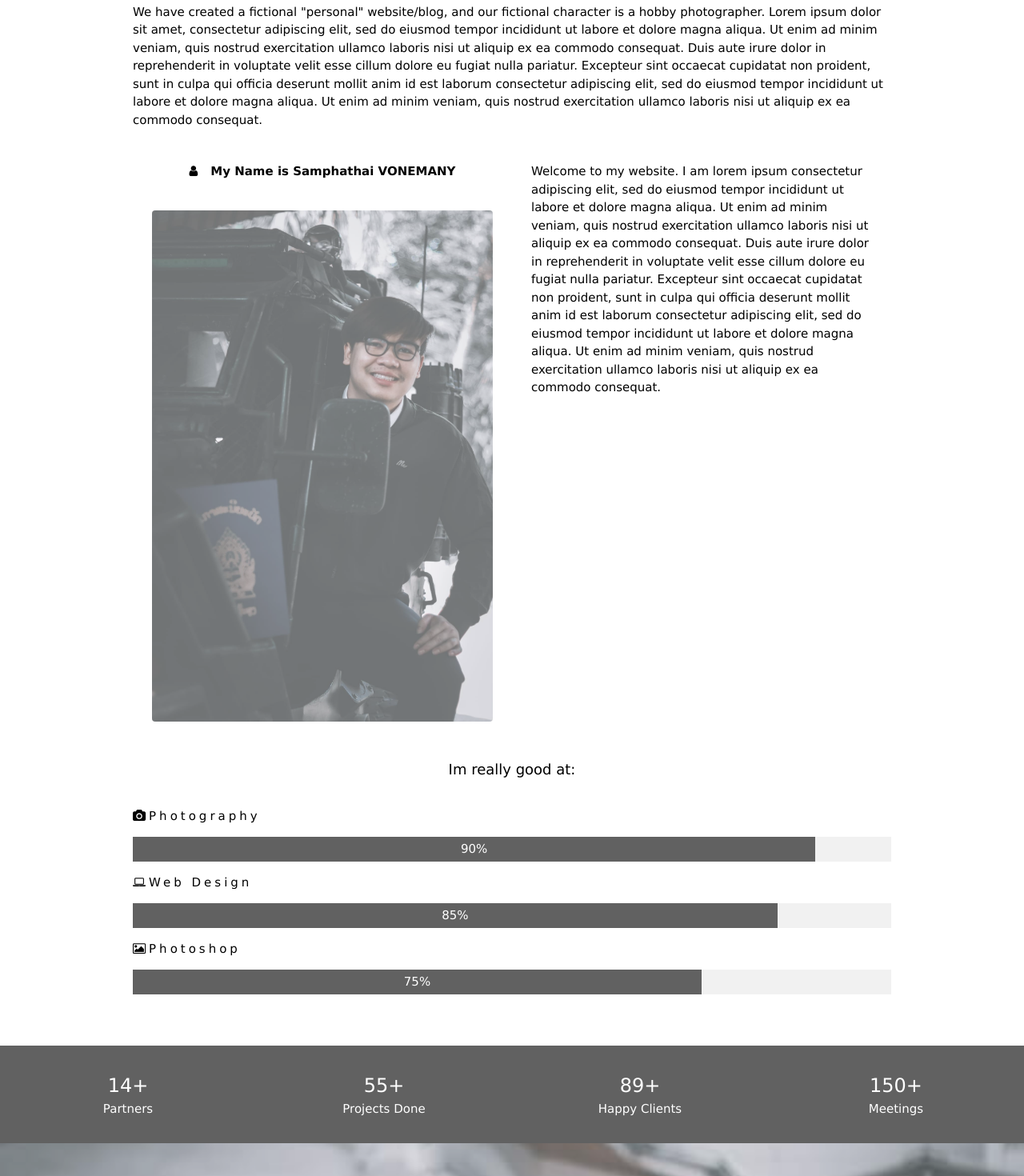
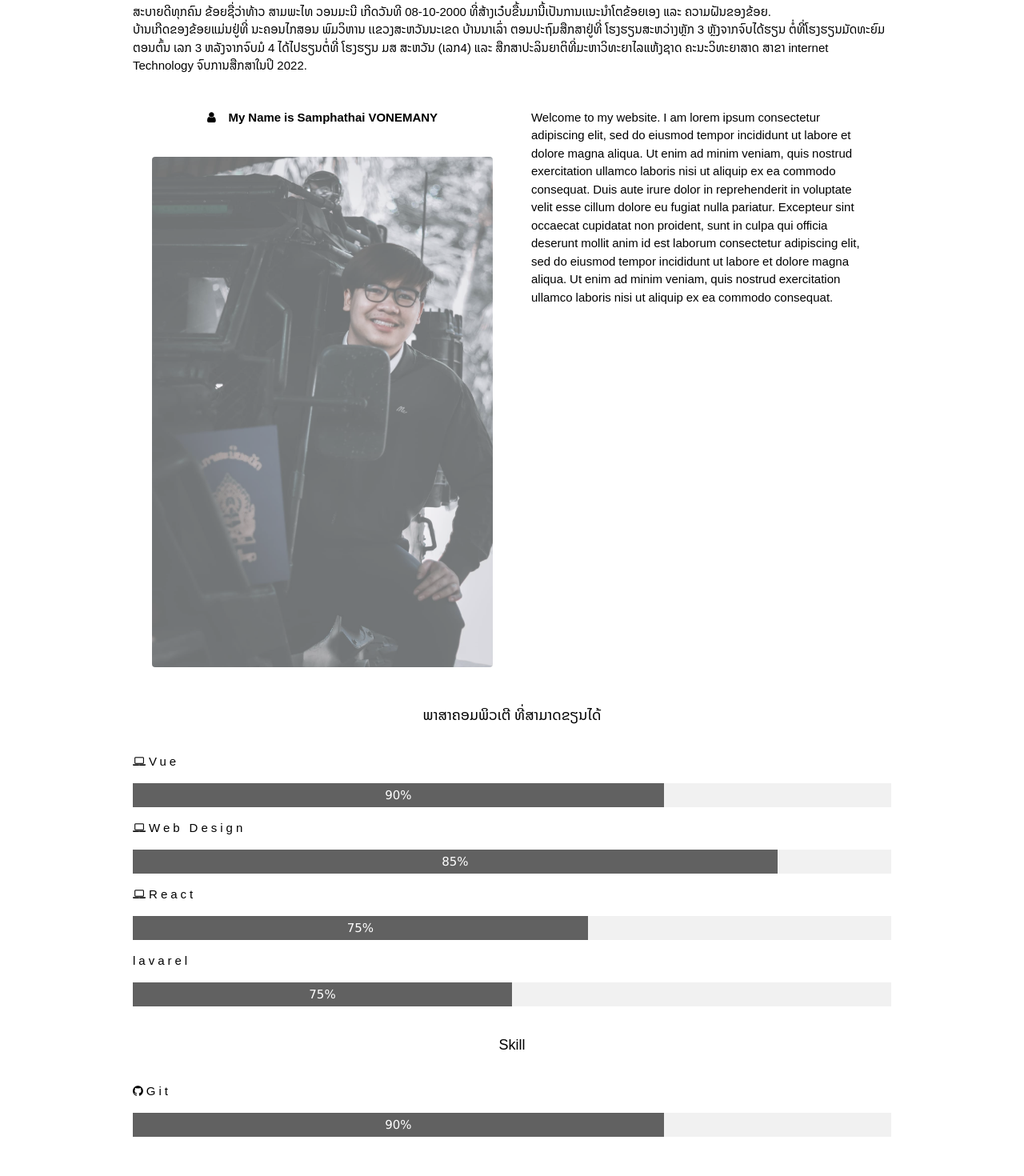
Before and after one commit to SamVon/Ctest, a React (Vite) app: page / in a window 1280 px wide. Shown: the part 559-2029 px from the top of the page at 80% size. Built offline with nearby package versions, Linux system fonts and the light colour scheme.

Commit message:
write context and icon

```diff
--- a/index.html
+++ b/index.html
@@ -1,16 +1,25 @@
-<!doctype html>
+<!DOCTYPE html>
 <html lang="en">
   <head>
     <meta charset="UTF-8" />
     <link rel="icon" type="image/svg+xml" href="/vite.svg" />
     <meta name="viewport" content="width=device-width, initial-scale=1.0" />
+    <title>Samphathai</title>
+    <link
+      rel="stylesheet"
+      href="https://cdnjs.cloudflare.com/ajax/libs/font-awesome/4.7.0/css/font-awesome.min.css"
+    />
 
-    <title>Samphathai</title>
-
-    <link rel="stylesheet" href="https://cdnjs.cloudflare.com/ajax/libs/font-awesome/4.7.0/css/font-awesome.min.css">
   </head>
   <body>
     <div id="root"></div>
     <script type="module" src="/src/main.jsx"></script>
   </body>
+
+
+  <script src="https://unpkg.com/react@18/umd/react.production.min.js"></script>
+  <script src="https://unpkg.com/react-dom@18/umd/react-dom.production.min.js"></script>
 </html>
+<style>
+  @import url('https://fonts.googleapis.com/css2?family=Noto+Sans+Lao:wght@500&display=swap');
+</style>
--- a/package.json
+++ b/package.json
@@ -10,6 +10,8 @@
     "preview": "vite preview"
   },
   "dependencies": {
+    "@fortawesome/fontawesome-svg-core": "^6.5.1",
+    "babel-plugin-macros": "^3.1.0",
     "react": "^18.2.0",
     "react-awesome-lightbox": "^1.8.1",
     "react-dom": "^18.2.0",
--- a/src/App.css
+++ b/src/App.css
@@ -1,3 +1,7 @@
+
+p{
+  font-family: 'Noto Sans Lao', sans-serif;
+}
 .bgimg-1, .bgimg-2, .bgimg-3 {
     background-attachment: fixed;
     background-position: center;
--- a/src/component/context.jsx
+++ b/src/component/context.jsx
@@ -1,14 +1,13 @@
 import React from 'react'
 import Logo from '../assets/profile.jpeg'
+
 
 function context() {
   return (
     <div className="w3-content w3-container w3-padding-64" id="about">
       <h3 className="w3-center">ABOUT ME</h3>
       <p className="w3-center"><em>I Like Programeing</em></p>
-      <p>We have created a fictional "personal" website/blog, and our fictional character is a hobby photographer. Lorem ipsum dolor sit amet, consectetur adipiscing elit, sed do eiusmod tempor incididunt ut labore et dolore magna aliqua. Ut enim ad minim veniam,
-        quis nostrud exercitation ullamco laboris nisi ut aliquip ex ea commodo consequat. Duis aute irure dolor in reprehenderit in voluptate velit esse cillum dolore eu fugiat nulla pariatur. Excepteur sint occaecat cupidatat non proident, sunt in culpa
-        qui officia deserunt mollit anim id est laborum consectetur adipiscing elit, sed do eiusmod tempor incididunt ut labore et dolore magna aliqua. Ut enim ad minim veniam, quis nostrud exercitation ullamco laboris nisi ut aliquip ex ea commodo consequat.</p>
+      <p>ສະບາຍດີທຸກຄົນ ຂ້ອຍຊື່ວ່າທ້າວ ສາມພະໄທ ວອນມະນີ ເກີດວັນທີ 08-10-2000 ທີ່ສ້າງເວ໋ບຂື້ນມານີ້ເປັນການເເນະນຳໂຕຂ້ອຍເອງ ແລະ ຄວາມຝັນຂອງຂ້ອຍ. <br /> ບ້ານເກີດຂອງຂ້ອຍແມ່ນຢູ່ທີ່ ນະຄອນໄກສອນ ພົມວິຫານ ເເຂວງສະຫວັນນະເຂດ ບ້ານນາເລົ່າ ຕອນປະຖົມສືກສາຢູ່ທີ່ ໂຮງຮຽນສະຫວ່າງຫຼັກ 3 ຫຼັງຈາກຈົບໄດ້ຮຽນ ຕໍ່ທີ່ໂຮງຮຽນມັດທະຍົມຕອນຕົ້ນ ເລກ 3 ຫລັງຈາກຈົບມໍ 4 ໄດ້ໄປຮຽນຕໍ່ທີ່ ໂຮງຮຽນ ມສ ສະຫວັນ (ເລກ4) ແລະ ສືກສາປະລິນຍາຕິທີ່ມະຫາວິທະຍາໄລແຫ້ງຊາດ ຄະນະວິທະຍາສາດ ສາຂາ internet Technology ຈົບການສືກສາໃນປິ 2022.<br /></p>
       <div className="w3-row">
         <div className="w3-col m6 w3-center w3-padding-large">
           <p><b><i className="fa fa-user w3-margin-right"></i>My Name is Samphathai VONEMANY</b></p><br />
@@ -22,18 +21,27 @@ function context() {
         </div>
       </div>
 
-      <p className="w3-large w3-center w3-padding-16">Im really good at:</p>
-      <p className="w3-wide"><i className="fa fa-camera"></i>Photography</p>
+      <p className="w3-large w3-center w3-padding-16">ພາສາຄອມພິວເຕີ ທີ່ສາມາດຂຽນໄດ້</p>
+      <p className="w3-wide"><i className="fa fa-laptop"></i>Vue</p>
       <div className="w3-light-grey">
-        <div className="w3-container w3-padding-small w3-dark-grey w3-center" style={{ width: "90%" }}>90%</div>
+        <div className="w3-container w3-padding-small w3-dark-grey w3-center" style={{ width: "70%" }}>90%</div>
       </div>
       <p className="w3-wide"><i className="fa fa-laptop"></i>Web Design</p>
       <div className="w3-light-grey">
         <div className="w3-container w3-padding-small w3-dark-grey w3-center" style={{ width: "85%" }}>85%</div>
       </div>
-      <p className="w3-wide"><i className="fa fa-photo"></i>Photoshop</p>
+      <p className="w3-wide"><i className="fa fa-laptop"></i>React</p>
       <div className="w3-light-grey">
-        <div className="w3-container w3-padding-small w3-dark-grey w3-center" style={{ width: "75%" }}>75%</div>
+        <div className="w3-container w3-padding-small w3-dark-grey w3-center" style={{ width: "60%" }}>75%</div>
+      </div>
+      <p className="w3-wide"><i className="fas fa-laravel"></i>lavarel</p>
+      <div className="w3-light-grey">
+        <div className="w3-container w3-padding-small w3-dark-grey w3-center" style={{ width: "50%" }}>75%</div>
+      </div>
+      <p className="w3-large w3-center w3-padding-16">Skill</p>
+      <p className="w3-wide"><i className="fa fa-github"></i>Git</p>
+      <div className="w3-light-grey">
+        <div className="w3-container w3-padding-small w3-dark-grey w3-center" style={{ width: "70%" }}>90%</div>
       </div>
     </div>
 
```
Also changed, not shown: 1 other file (tests, documents, lock files or other folders).
